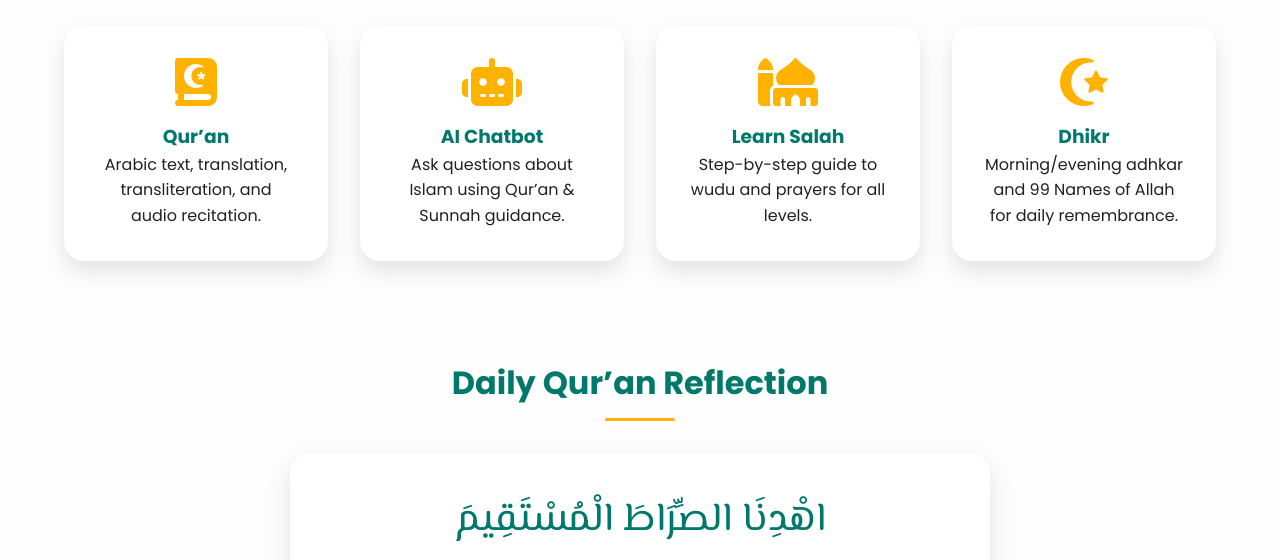
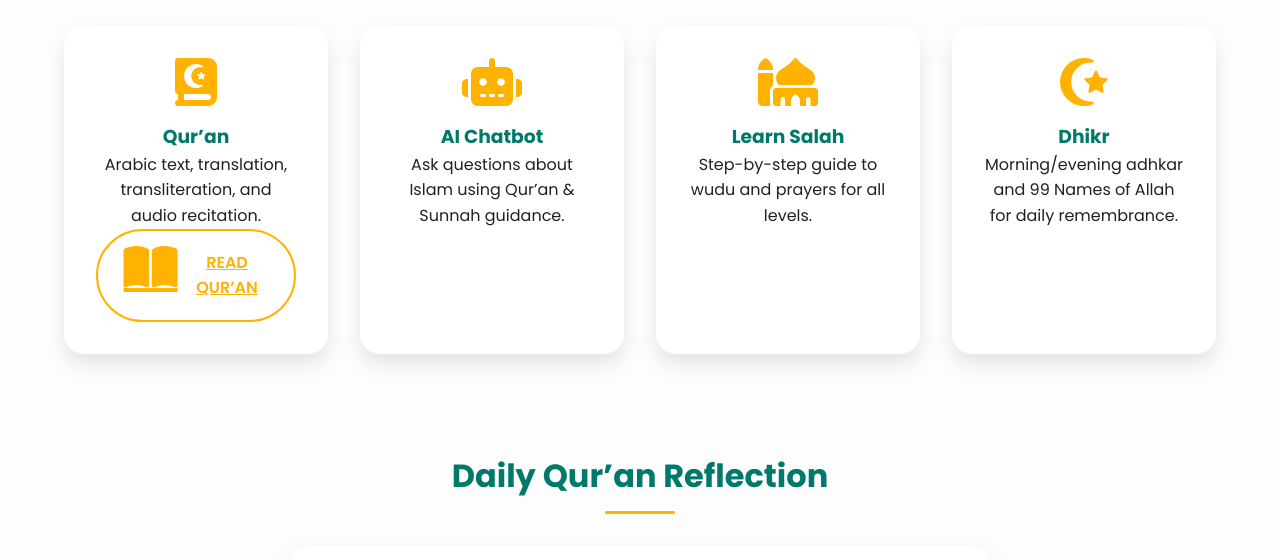
Before and after one commit to ytfi090/MuslimHub.cente, a plain HTML site: page index.html in a window 1280 px wide. Shown: the part 537-1097 px from the top of the page. Drawn offline with Linux system fonts and the light colour scheme.

Commit message:
Update index.html

```diff
--- a/index.html
+++ b/index.html
@@ -78,6 +78,7 @@
                 <i class="fa-solid fa-book-quran icon-gold"></i>
                 <h3>Qur’an</h3>
                 <p>Arabic text, translation, transliteration, and audio recitation.</p>
+                <a href="quran.html" class="btn btn-secondary"><i class="fas fa-book-open"></i> Read Qur’an</a>
             </div>
 
             <div class="card glow-border feature-card">
```
